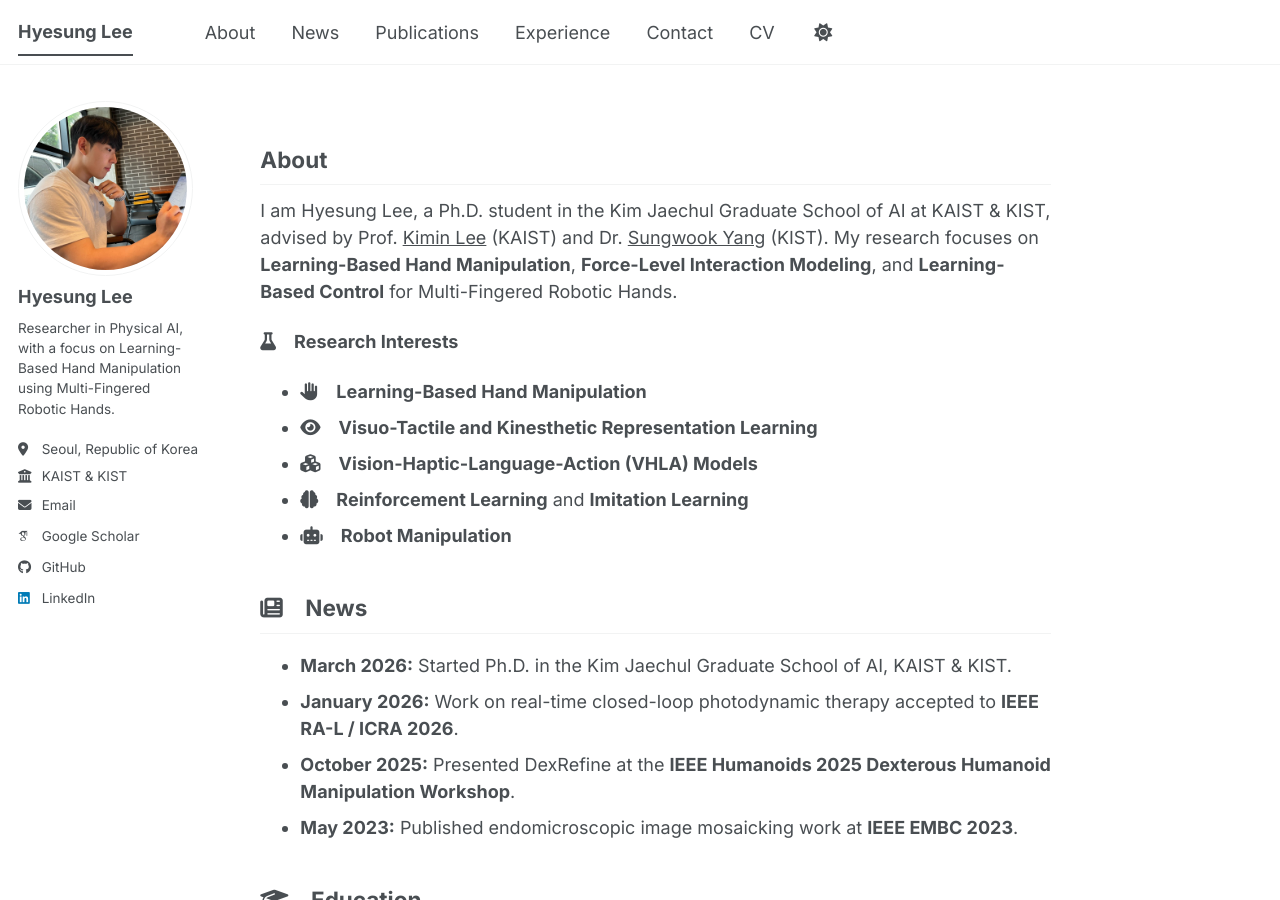
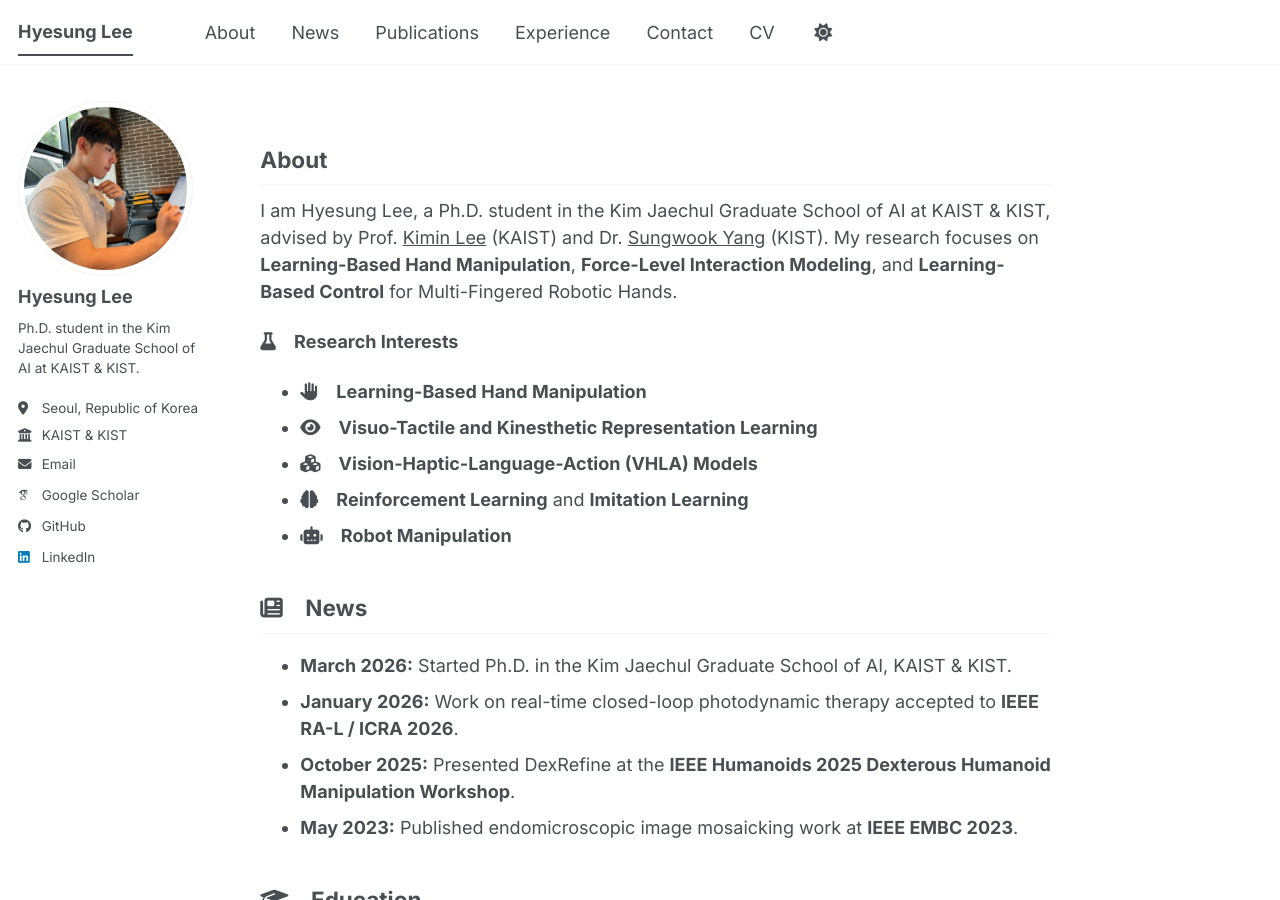
Before and after one commit to hyesung98/hyesung98.github.io, a Jekyll site: the page built from _pages/about.md, in a window 1280 px wide and 900 px high. Built offline with Jekyll 4.4.1, drawn with Linux system fonts in a browser that asks for light colours; some web fonts are replaced; a script bundle is joined from its source files by our own code; library files that are not in the unit come from our copies.

Commit message:
Update sidebar bio text

```diff
--- a/_config.yml
+++ b/_config.yml
@@ -26,7 +26,7 @@
   avatar           : "profile-hyesung.jpg"
   name             : "Hyesung Lee"
   pronouns         : # example: "she/her"
-  bio              : "Researcher in Physical AI, with a focus on Learning-Based Hand Manipulation using Multi-Fingered Robotic Hands."
+  bio              : "Ph.D. student in the Kim Jaechul Graduate School of AI at KAIST & KIST."
   location         : "Seoul, Republic of Korea"
   employer         : "KAIST & KIST"
   uri              : # URL
```
